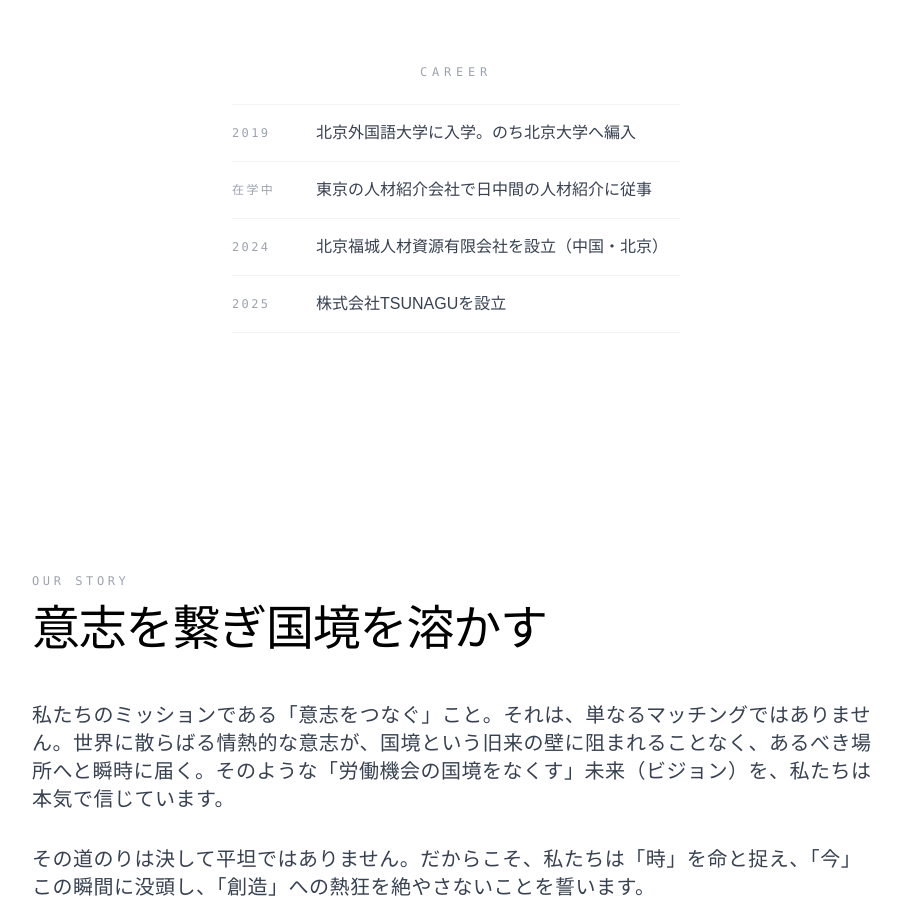
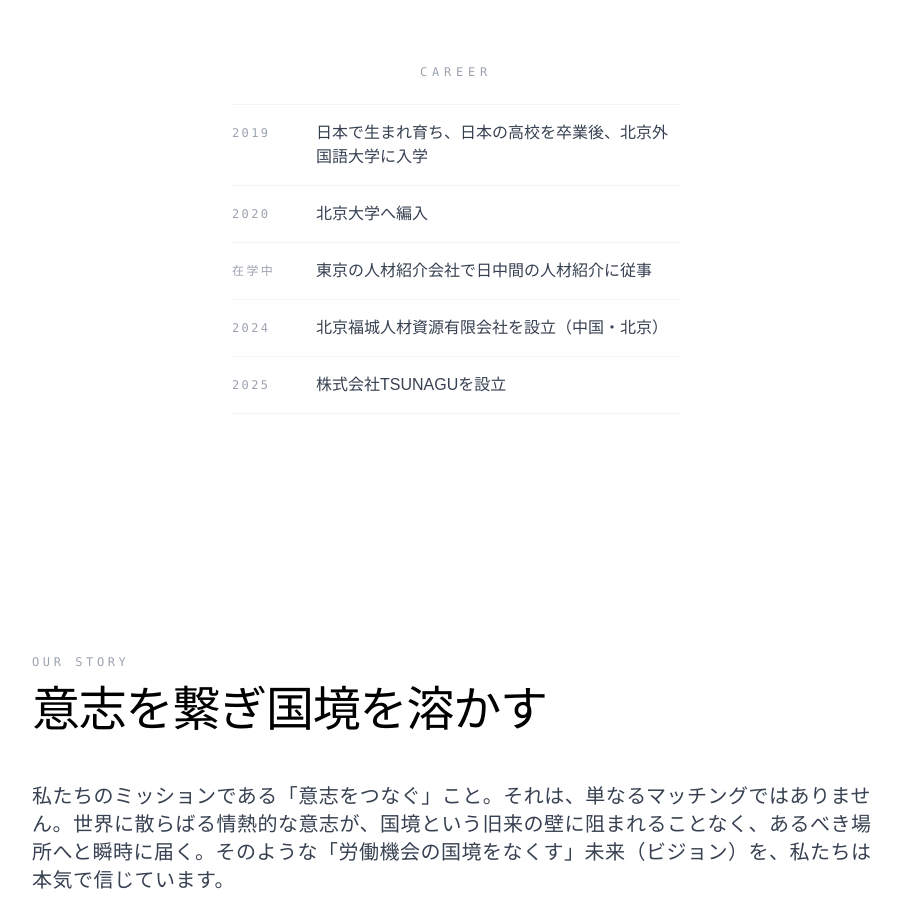
Before and after one commit to ShoyoAoki/TSUNAGU_HP, a Next.js app: page /philosophy in a window 1280 px wide. Shown: the part 2440-3358 px from the top of the page, without its empty margins (184-1086 px from the left). Built offline with nearby package versions, Linux system fonts and the light colour scheme.

Commit message:
feat(philosophy): 経歴に高校卒業・2020北京大編入を追記
Co-Authored-By: Claude Opus 5.5 <noreply@anthropic.com>

```diff
--- a/src/app/philosophy/PhilosophyClient.tsx
+++ b/src/app/philosophy/PhilosophyClient.tsx
@@ -217,7 +217,11 @@ export default function PhilosophyClient() {
               <ul className="border-t border-gray-100">
                 <li className="grid grid-cols-[4.5rem_1fr] gap-3 py-4 border-b border-gray-100">
                   <span className="font-mono text-xs tracking-[0.2em] text-gray-400 pt-1">2019</span>
-                  <span className="text-sm md:text-base text-gray-700 font-light leading-relaxed">北京外国語大学に入学。のち北京大学へ編入</span>
+                  <span className="text-sm md:text-base text-gray-700 font-light leading-relaxed">日本で生まれ育ち、日本の高校を卒業後、北京外国語大学に入学</span>
+                </li>
+                <li className="grid grid-cols-[4.5rem_1fr] gap-3 py-4 border-b border-gray-100">
+                  <span className="font-mono text-xs tracking-[0.2em] text-gray-400 pt-1">2020</span>
+                  <span className="text-sm md:text-base text-gray-700 font-light leading-relaxed">北京大学へ編入</span>
                 </li>
                 <li className="grid grid-cols-[4.5rem_1fr] gap-3 py-4 border-b border-gray-100">
                   <span className="font-mono text-xs tracking-[0.2em] text-gray-400 pt-1">在学中</span>
--- a/src/app/zh/philosophy/PhilosophyClient.tsx
+++ b/src/app/zh/philosophy/PhilosophyClient.tsx
@@ -217,7 +217,11 @@ export default function PhilosophyClient() {
               <ul className="border-t border-gray-100">
                 <li className="grid grid-cols-[4.5rem_1fr] gap-3 py-4 border-b border-gray-100">
                   <span className="font-mono text-xs tracking-[0.2em] text-gray-400 pt-1">2019</span>
-                  <span className="text-sm md:text-base text-gray-700 font-light leading-relaxed">进入北京外国语大学，后转入北京大学</span>
+                  <span className="text-sm md:text-base text-gray-700 font-light leading-relaxed">在日本出生长大，日本高中毕业后进入北京外国语大学</span>
+                </li>
+                <li className="grid grid-cols-[4.5rem_1fr] gap-3 py-4 border-b border-gray-100">
+                  <span className="font-mono text-xs tracking-[0.2em] text-gray-400 pt-1">2020</span>
+                  <span className="text-sm md:text-base text-gray-700 font-light leading-relaxed">转入北京大学</span>
                 </li>
                 <li className="grid grid-cols-[4.5rem_1fr] gap-3 py-4 border-b border-gray-100">
                   <span className="font-mono text-xs tracking-[0.2em] text-gray-400 pt-1">在校期间</span>
```
